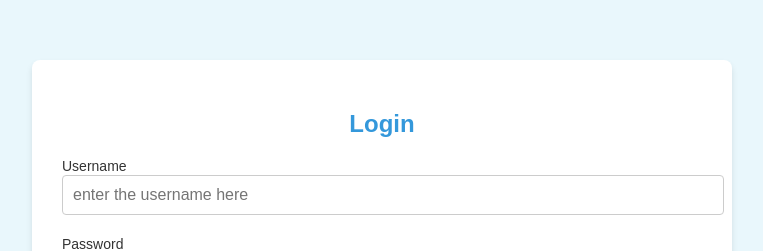
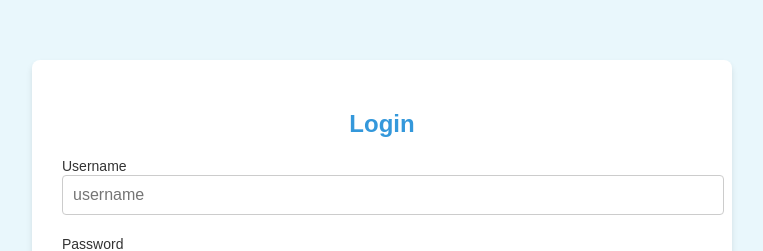
Before and after one commit to allwinrajan/User-Manager-Application, a plain HTML site: page login/login.html in a window 1280 px wide. Shown: the part 132-383 px from the top of the page, without its empty margins (258-1021 px from the left). Drawn offline with Linux system fonts and the light colour scheme.

Commit message:
PlaceHolder Changed

```diff
--- a/login/login.html
+++ b/login/login.html
@@ -13,7 +13,7 @@
         <form id="loginForm">
             <div class="form-group">
                 <label for="username">Username</label>
-                <input type="text" id="username" placeholder="enter the username here" name="username" required>
+                <input type="text" id="username" placeholder="username" name="username" required>
             </div>
             <div class="form-group">
                 <label for="password">Password</label>
```
